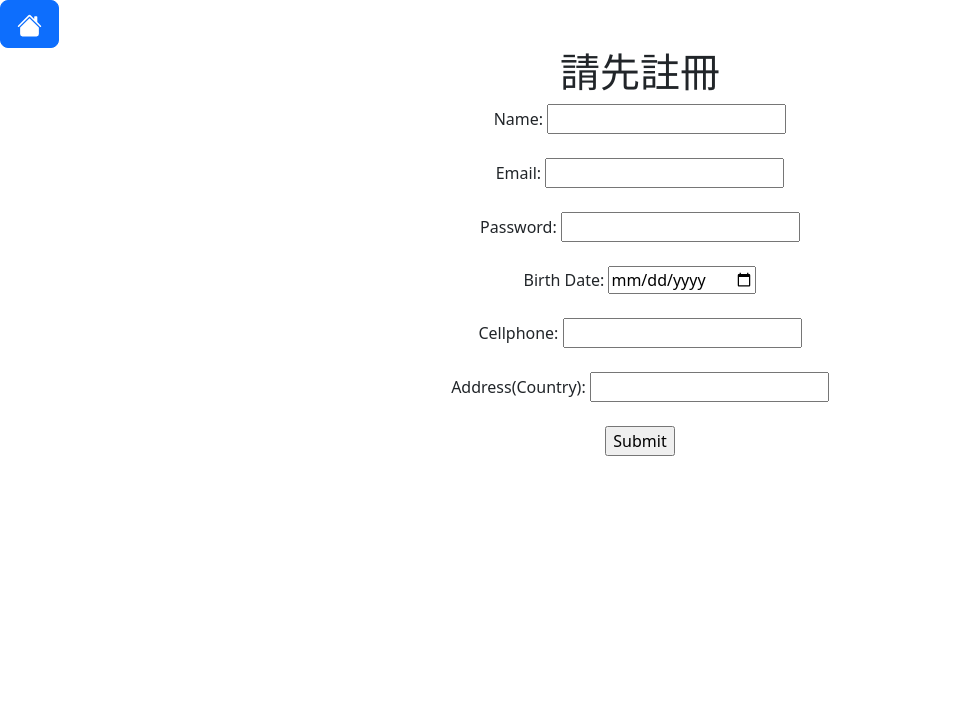
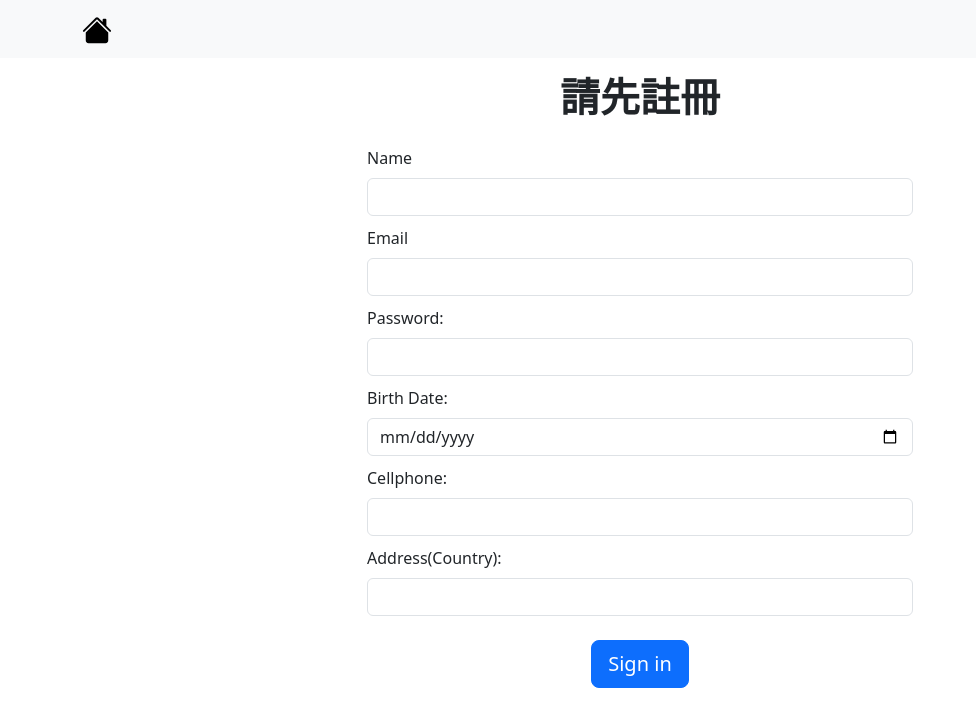
Before and after one commit to qiong-yue/1112_DBMS, a Flask app: page /register in a window 1280 px wide. Shown: the top 727 px of the page, without its empty margins (0-976 px from the left). Run offline with Flask 3, Linux system fonts and the light colour scheme; parts of the project's set-up code (start-up, migrations or seed data) failed here and were passed over.

Commit message:
css版面

```diff
--- a/templates/Register.html
+++ b/templates/Register.html
@@ -6,31 +6,58 @@
     <meta name="viewport" content="width=, initial-scale=1.0">
     <link href="https://cdn.jsdelivr.net/npm/bootstrap@5.3.0-alpha3/dist/css/bootstrap.min.css" rel="stylesheet" integrity="sha384-KK94CHFLLe+nY2dmCWGMq91rCGa5gtU4mk92HdvYe+M/SXH301p5ILy+dN9+nJOZ" crossorigin="anonymous">
     <title>Register</title>
+    <link rel="stylesheet" href="style.css">
 </head>
 <body>
-    <button type="button" class="btn btn-primary btn-lg">
-        <svg xmlns="http://www.w3.org/2000/svg" width="25" height="25" fill="currentColor" class="bi bi-house-fill" viewBox="0 0 16 16">
-        <path d="M8.707 1.5a1 1 0 0 0-1.414 0L.646 8.146a.5.5 0 0 0 .708.708L8 2.207l6.646 6.647a.5.5 0 0 0 .708-.708L13 5.793V2.5a.5.5 0 0 0-.5-.5h-1a.5.5 0 0 0-.5.5v1.293L8.707 1.5Z"/>
-        <path d="m8 3.293 6 6V13.5a1.5 1.5 0 0 1-1.5 1.5h-9A1.5 1.5 0 0 1 2 13.5V9.293l6-6Z"/>
-        </svg>
-    </button>
-        <div class="grid text-center container">
-            <h1>請先註冊</h1>
-            <form action="{{url_for('addmember')}}",method="POST">
-                <label>Name:</label>
-                <input type="text" name="fname"><br><br>
-                <label>Email:</label>
-                <input type="email" name="email"><br><br>
-                <label>Password:</label>
-                <input type="password" name="pwd"><br><br>
-                <label>Birth Date:</label>
-                <input type="date" name="bdate"><br><br>
-                <label>Cellphone:</label>
-                <input type="tel" name="phone"><br><br>
-                <label>Address(Country):</label>
-                <input type="tel" name="phone"><br><br>
-                <input type="submit" value="Submit">
-            </form>
+    <nav class="navbar bg-body-tertiary">
+        <div class="container">
+            <a class="navbar-brand" href="/templates/Home.html">
+                <svg xmlns="http://www.w3.org/2000/svg" width="30" height="30" fill="currentColor" class="bi bi-house-fill" viewBox="0 0 16 16">
+                    <path d="M8.707 1.5a1 1 0 0 0-1.414 0L.646 8.146a.5.5 0 0 0 .708.708L8 2.207l6.646 6.647a.5.5 0 0 0 .708-.708L13 5.793V2.5a.5.5 0 0 0-.5-.5h-1a.5.5 0 0 0-.5.5v1.293L8.707 1.5Z"/>
+                    <path d="m8 3.293 6 6V13.5a1.5 1.5 0 0 1-1.5 1.5h-9A1.5 1.5 0 0 1 2 13.5V9.293l6-6Z"/>
+                </svg>
+            </a>
+        </div>
+    </nav>
+        <div class="container">
+            <div class="row">
+                <div class="col">
+                </div>
+                <div class="col-6">
+                    <h1 class="fw-bold text-center">請先註冊</h1>
+                    <form class="row-3 g-3" action="{{url_for('addmember')}}",method="POST">
+                        <div class="col-md-12">
+                            <label class="form-label">Name</label>
+                            <input type="text" class="form-control" name="fname">
+                        </div>
+                        <div class="col-md-12">
+                            <label class="form-label">Email</label>
+                            <input type="email" class="form-control" name="email">
+                        </div>
+                        <div class="col-md-12">
+                            <label class="form-label">Password:</label>
+                            <input type="password" class="form-control" name="pwd">
+                        </div>
+                        <div class="col-md-12">
+                            <label class="form-label">Birth Date:</label>
+                            <input type="date" class="form-control" name="bdate">
+                        </div>
+                        <div class="col-md-12">
+                            <label class="form-label">Cellphone:</label>
+                            <input type="tel" class="form-control" name="phone">
+                        </div>
+                        <div class="col-md-12">
+                            <label class="form-label">Address(Country):</label>
+                            <input type="tel" class="form-control" name="phone">
+                        </div>
+                        <br>
+                        <div class="text-center">
+                            <button type="submit" class="btn btn-primary btn-lg">Sign in</button>
+                        </div>
+                    </form>
+                </div>
+                <div class="col"></div>
+            </div>
         </div>
 
 </body>
--- /dev/null
+++ b/templates/style.css
@@ -0,0 +1,7 @@
+h1{
+    margin-top: 15px;
+    margin-bottom: 15px;
+}
+label{
+    margin-top: 10px;
+}
```
Also changed, not shown: templates/Log_In.html (+31 -9 lines), templates/Member_Profile.html (+12 -8 lines).
